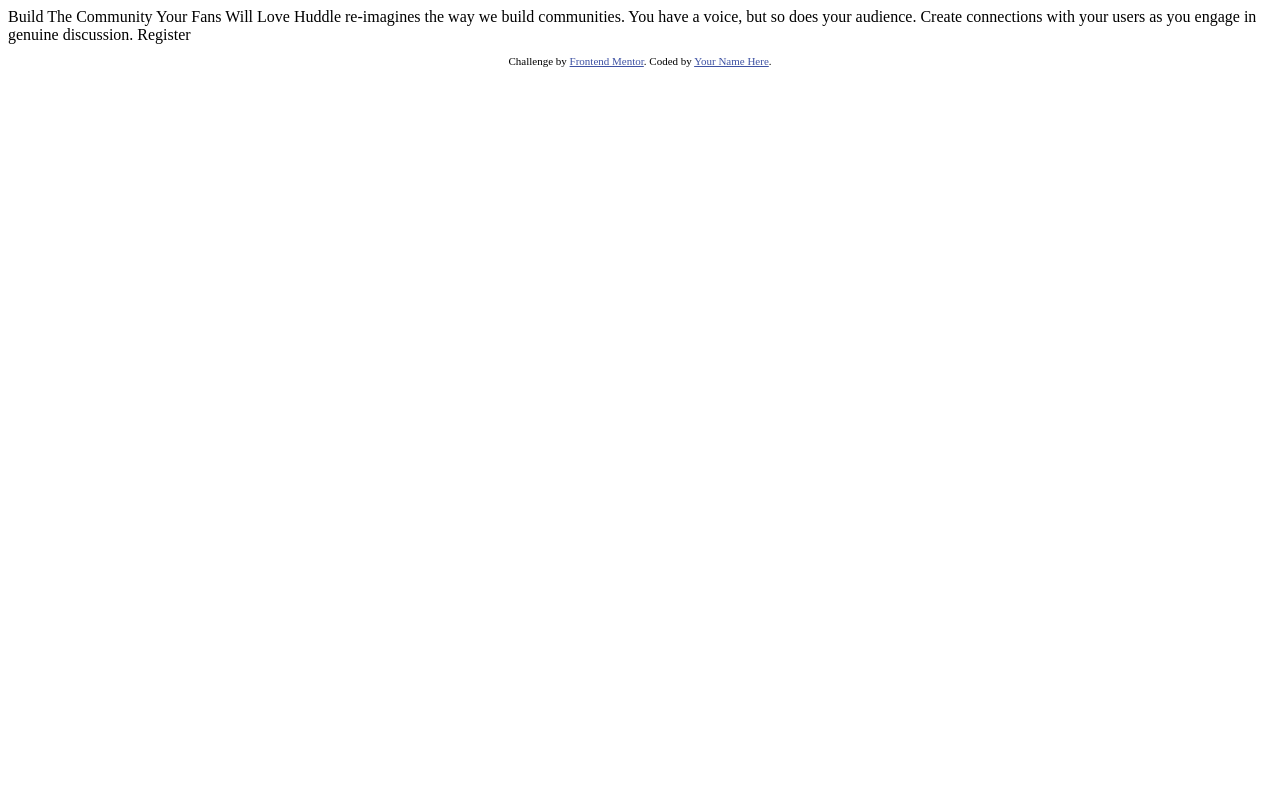
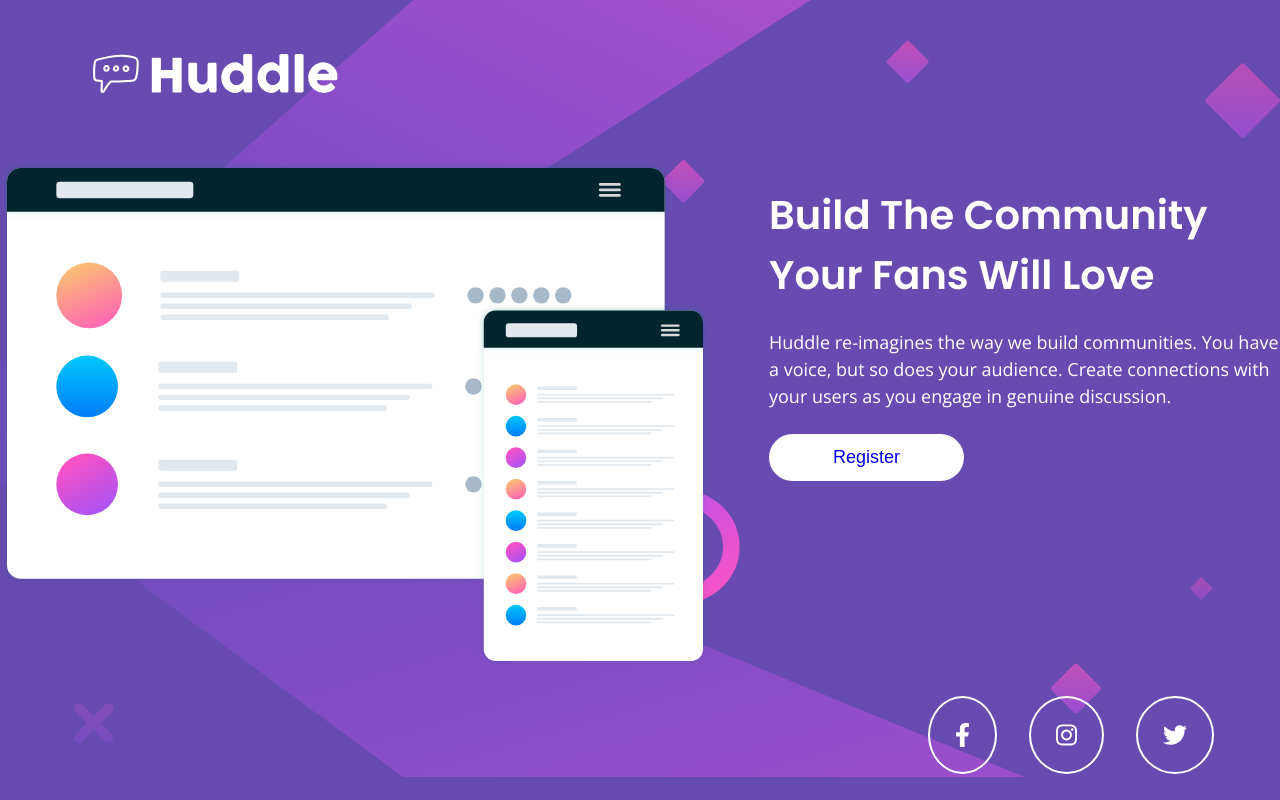
Before and after one commit to WesleyRodriguesMachado/huddle-landing-page-with-single-introductory-section-master, a plain HTML site: page index.html in a window 1280 px wide. Drawn offline with nearby package versions, Linux system fonts and the light colour scheme.

Commit message:
desktop finalizado

```diff
--- /dev/null
+++ b/css/reset.css
@@ -0,0 +1,8 @@
+*{
+    padding: 0;
+    margin: 0;
+}
+
+a{
+    text-decoration: none;
+}
--- /dev/null
+++ b/css/style.css
@@ -0,0 +1,85 @@
+
+.container{
+
+    display: grid;
+    /* background-color: burlywood; */
+    height: 100vh;
+    background-color: #684BB1;
+    background-image: url(../images/bg-desktop.svg);
+    background-repeat: no-repeat;
+    background-size: contain;
+
+}
+
+.container .cabecalho{
+    /* background-color: chartreuse; */
+    margin: 41px 80px;
+}
+
+.container .main{
+    /* background-color: blueviolet; */
+    display: flex;
+   justify-content: center;
+}
+
+
+.container .main .informacoes {
+    margin-left: 60px;
+}
+
+.container .main .informacoes .titulo {
+    max-width: 487px;
+    font-size: 2.5rem;
+    font-weight: 600;
+    color: #fff;
+    font-family: Poppins;
+    margin: 24px 0 24px 0;
+
+}
+
+.container .main .informacoes .informacao {
+    font-family: 'Open Sans';
+    font-size: 1.125rem;
+    max-width: 520px;
+    line-height: 27px;
+    color: #fff;
+}
+
+.container .main .informacoes .btn-register {
+    padding: 13px 64px;
+    border-radius: 28px;
+    border: none;
+    font-size: 1.125rem;
+    color: #684BB1;
+    background-color: #fff;
+    margin-top: 24px;
+}
+
+
+
+
+
+.container .main .imagem{
+    /* background-color: crimson; */
+}
+
+.container .main .informacoes{
+    /* background-color: dimgrey; */
+}
+
+.container .footer{
+    /* background-color: aqua; */
+    display: flex;
+    justify-content: flex-end;
+    margin-right: 50px;
+}
+
+.container .footer .fa-facebook-f, .fa-instagram, .fa-twitter{
+    color: #fff;
+    font-size: 1.5rem;
+    border: 2px solid #fff;
+    padding: 25px;
+    border-radius: 50%;
+    margin: 16px;
+
+}
--- a/index.html
+++ b/index.html
@@ -1,33 +1,85 @@
 <!DOCTYPE html>
 <html lang="en">
+
 <head>
   <meta charset="UTF-8">
-  <meta name="viewport" content="width=device-width, initial-scale=1.0"> <!-- displays site properly based on user's device -->
+  <meta name="viewport" content="width=device-width, initial-scale=1.0">
+
+  <link rel="preconnect" href="https://fonts.googleapis.com">
+  <link rel="preconnect" href="https://fonts.gstatic.com" crossorigin>
+  <link rel="stylesheet" href="css/reset.css">
+  <link rel="stylesheet" href="css/style.css">
+  <!-- <link rel="stylesheet" href="css/style.css"> -->
+  <link rel="preconnect" href="https://fonts.googleapis.com">
+  <link rel="preconnect" href="https://fonts.gstatic.com" crossorigin>
+  <link
+    href="https://fonts.googleapis.com/css2?family=Inter:wght@400;700&family=Kumbh+Sans:wght@400;700&family=Lexend+Deca&family=Open+Sans:ital@0;1&family=Outfit:wght@300;400;600&family=Poppins:wght@400;600&family=Red+Hat+Display:wght@500;700;900&display=swap"
+    rel="stylesheet">
+
+  <link
+    href="https://fonts.googleapis.com/css2?family=Inter:wght@400;700&family=Kumbh+Sans:wght@400;700&family=Lexend+Deca&family=Open+Sans:ital@1&family=Outfit:wght@300;400;600&family=Poppins:wght@400;600&family=Red+Hat+Display:wght@500;700;900&display=swap"
+    rel="stylesheet">
+
+  <link rel="stylesheet" href="https://cdnjs.cloudflare.com/ajax/libs/font-awesome/5.15.4/css/all.min.css"
+    integrity="sha512-1ycn6IcaQQ40/MKBW2W4Rhis/DbILU74C1vSrLJxCq57o941Ym01SwNsOMqvEBFlcgUa6xLiPY/NS5R+E6ztJQ=="
+    crossorigin="anonymous" referrerpolicy="no-referrer" />
 
   <link rel="icon" type="image/png" sizes="32x32" href="./images/favicon-32x32.png">
 
   <title>Frontend Mentor | Huddle landing page with single introductory section</title>
 
-  <!-- Feel free to remove these styles or customise in your own stylesheet 👍 -->
-  <style>
-    .attribution { font-size: 11px; text-align: center; }
-    .attribution a { color: hsl(228, 45%, 44%); }
-  </style>
+
 </head>
+
 <body>
+  <div class="container">
 
-  Build The Community Your Fans Will Love
+    <header class="cabecalho">
+      <img src="./images/logo.svg" alt="logotipo">
+    </header>
 
-  Huddle re-imagines the way we build communities. You have a voice, but so does your audience.
-  Create connections with your users as you engage in genuine discussion.
 
-  Register
+    <main class="main">
 
-  <footer>
-    <p class="attribution">
-      Challenge by <a href="https://www.frontendmentor.io?ref=challenge" target="_blank">Frontend Mentor</a>.
-      Coded by <a href="#">Your Name Here</a>.
-    </p>
-  </footer>
+      <section class="imagem">
+        <img src="./images/illustration-mockups.svg" alt="foto de tablet e celular " class="img-principal">
+      </section>
+
+      <section class="informacoes">
+        <h1 class="titulo">
+          Build The Community Your Fans Will Love
+        </h1>
+
+        <p class="informacao">
+          Huddle re-imagines the way we build communities. You have a voice, but so does your audience.
+          Create connections with your users as you engage in genuine discussion.
+        </p>
+        <button class="btn-register"><a href="#">Register</a></button>
+
+
+      </section>
+
+    </main>
+
+    <footer class="footer">
+      <i class="fab fa-facebook-f"></i>
+      <i class="fab fa-instagram"></i>
+      <i class="fab fa-twitter"></i>
+    </footer>
+
+
+  </div>
+
+
+  <script src="https://cdnjs.cloudflare.com/ajax/libs/font-awesome/5.15.4/js/all.min.js"
+    integrity="sha512-Tn2m0TIpgVyTzzvmxLNuqbSJH3JP8jm+Cy3hvHrW7ndTDcJ1w5mBiksqDBb8GpE2ksktFvDB/ykZ0mDpsZj20w=="
+    crossorigin="anonymous" referrerpolicy="no-referrer"></script>
+
 </body>
+
 </html>
+
+<!--
+
+
+   -->
```
